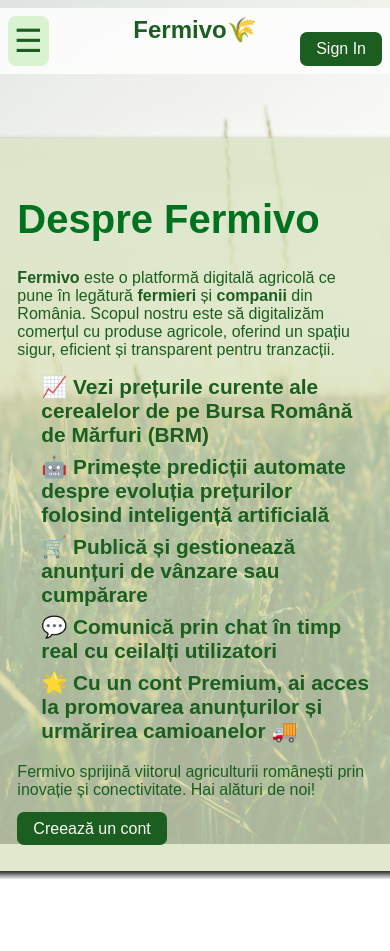
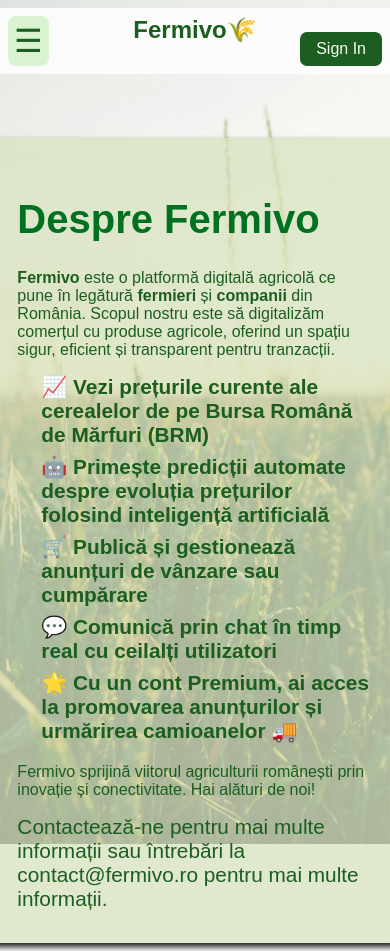
Before and after one commit to FermendjinPatricia/Fermivo-Frontend, a Vue app: page /about in a window 390 px wide. Before the commit the page ends 879 px from the top, so only its background shows below. Built offline with nearby package versions, Linux system fonts and the light colour scheme.

Commit message:
Design mobile

```diff
--- a/src/views/About.vue
+++ b/src/views/About.vue
@@ -24,8 +24,7 @@
       <p>
         Fermivo sprijină viitorul agriculturii românești prin inovație și conectivitate. Hai alături de noi!
       </p>
-
-      <router-link to="/register" class="sign-in-button">Creează un cont</router-link>
+      Contactează-ne pentru mai multe informații sau întrebări la contact@fermivo.ro pentru mai multe informații.
     </div>
 
     <nav v-if="menuOpen" class="menu">
```
